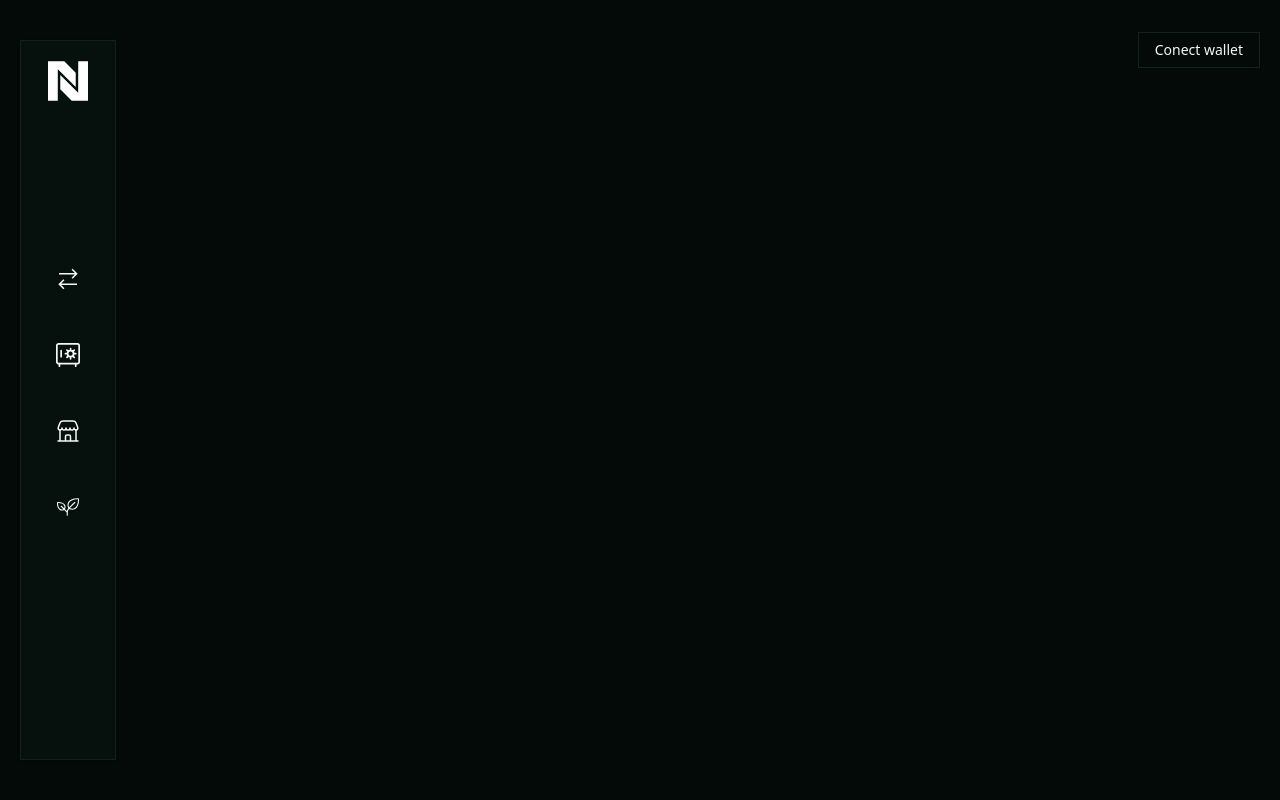
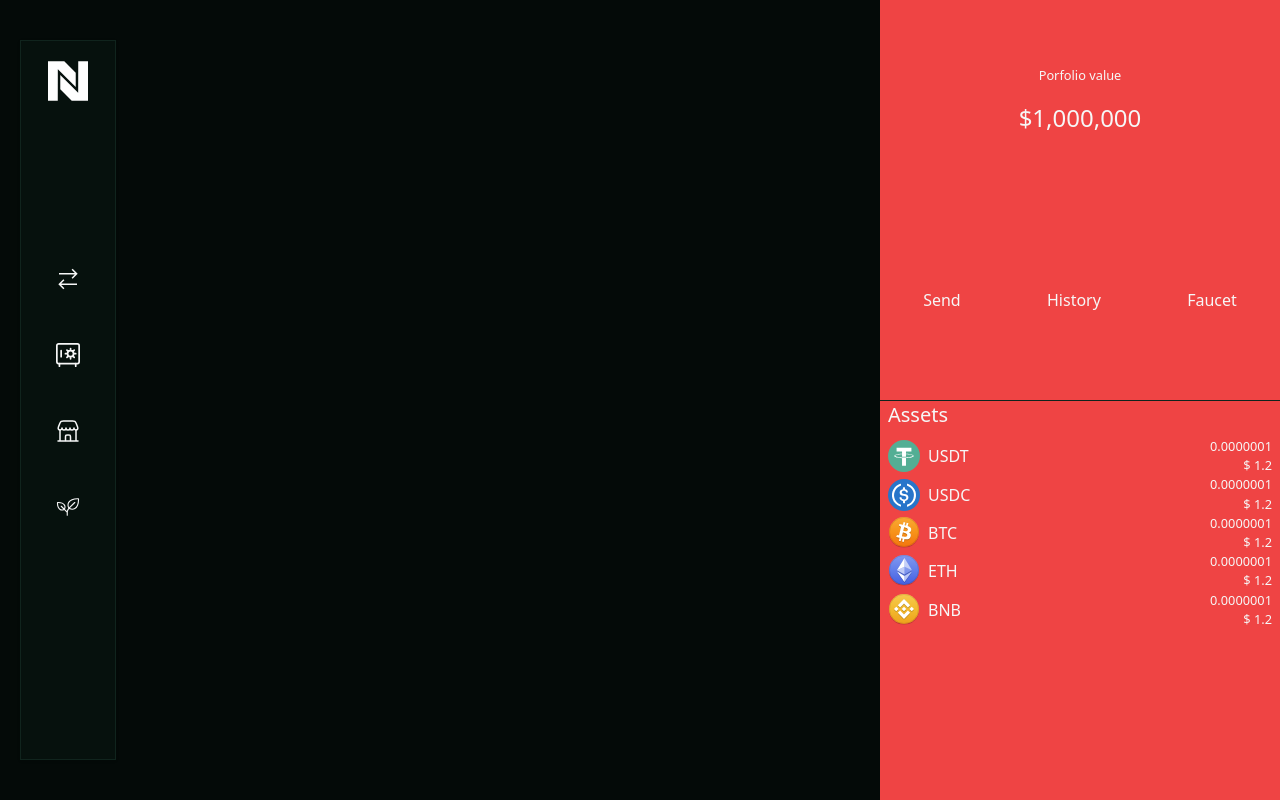
Before and after one commit to SanchezEnzo/Nuvio-Finance, a React (Vite) app: page / in a window 1280 px wide. Built offline with nearby package versions, Linux system fonts and the light colour scheme; no server answers; what ldrs would draw is missing.

Commit message:
Add initial wallet

```diff
--- a/src/pages/Home.tsx
+++ b/src/pages/Home.tsx
@@ -1,6 +1,7 @@
 import { Outlet } from 'react-router-dom'
 import { Navbar } from '../components/home/Navbar'
 import { ConectWallet } from '@/components/home/ConectWallet'
+import { Wallet } from './Wallet'
 
 export function Home(): React.ReactNode {
 	return (
@@ -14,6 +15,7 @@ export function Home(): React.ReactNode {
 			<section className='flex justify-center w-full'>
 				<Outlet />
 			</section>
+			<Wallet />
 		</div>
 	)
 }
--- a/src/pages/Wallet.tsx
+++ b/src/pages/Wallet.tsx
@@ -1,3 +1,50 @@
+import { coins } from '@/constants/coins'
+
 export function Wallet(): React.ReactNode {
-	return null
+	return (
+		<aside className='w-[400px] h-screen fixed top-0 right-0 bg-red-500'>
+			<section className='h-1/2'>
+				<div className='flex flex-col items-center justify-center h-1/2 gap-4'>
+					<small>Porfolio value</small>
+					<h3 className='text-2xl'>$1,000,000</h3>
+				</div>
+				<nav className='w-full h-1/2 '>
+					<ul className='flex justify-around  w-full h-full items-center'>
+						<li>
+							<a href='#'>Send</a>
+						</li>
+						<li>
+							<a href='#'>History</a>
+						</li>
+						<li>
+							<a href='#'>Faucet</a>
+						</li>
+					</ul>
+				</nav>
+			</section>
+			<hr />
+			<section className='mx-2 h-1/2'>
+				<h3 className='text-xl mb-2'>Assets</h3>
+				<section className='h-full'>
+					<ul className='gap-10 h-full'>
+						{coins.slice(0, 5).map(coin => (
+							<li
+								key={coin.name}
+								className='flex items-center justify-between w-full'
+							>
+								<div className='flex gap-2 items-center'>
+									{coin.element}
+									{coin.label}
+								</div>
+								<div className='flex flex-col items-end'>
+									<small>0.0000001</small>
+									<small>$ 1.2</small>
+								</div>
+							</li>
+						))}
+					</ul>
+				</section>
+			</section>
+		</aside>
+	)
 }
--- a/src/routes/Routes.tsx
+++ b/src/routes/Routes.tsx
@@ -4,7 +4,6 @@ import { Market } from '@/pages/Market'
 import { Pools } from '@/pages/Pools'
 import { Stake } from '@/pages/Stake'
 import Swap from '@/pages/Swap'
-import { Wallet } from '@/pages/Wallet'
 import { useRoutes } from 'react-router-dom'
 
 export function Routes(): React.ReactNode | null {
@@ -29,10 +28,7 @@ export function Routes(): React.ReactNode | null {
 					path: 'bridge',
 					element: <Bridge />
 				},
-				{
-					path: 'wallet',
-					element: <Wallet />
-				},
+
 				{
 					path: 'stake',
 					element: <Stake />
```
